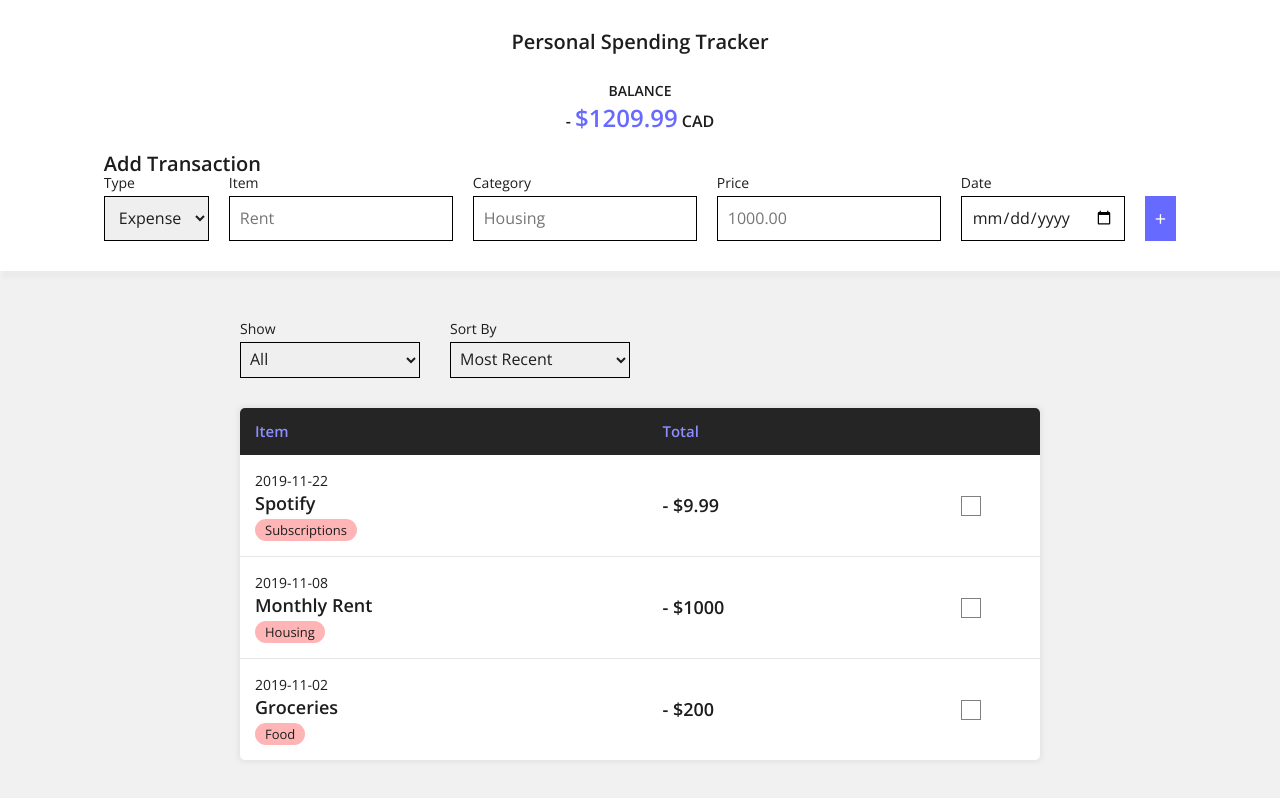
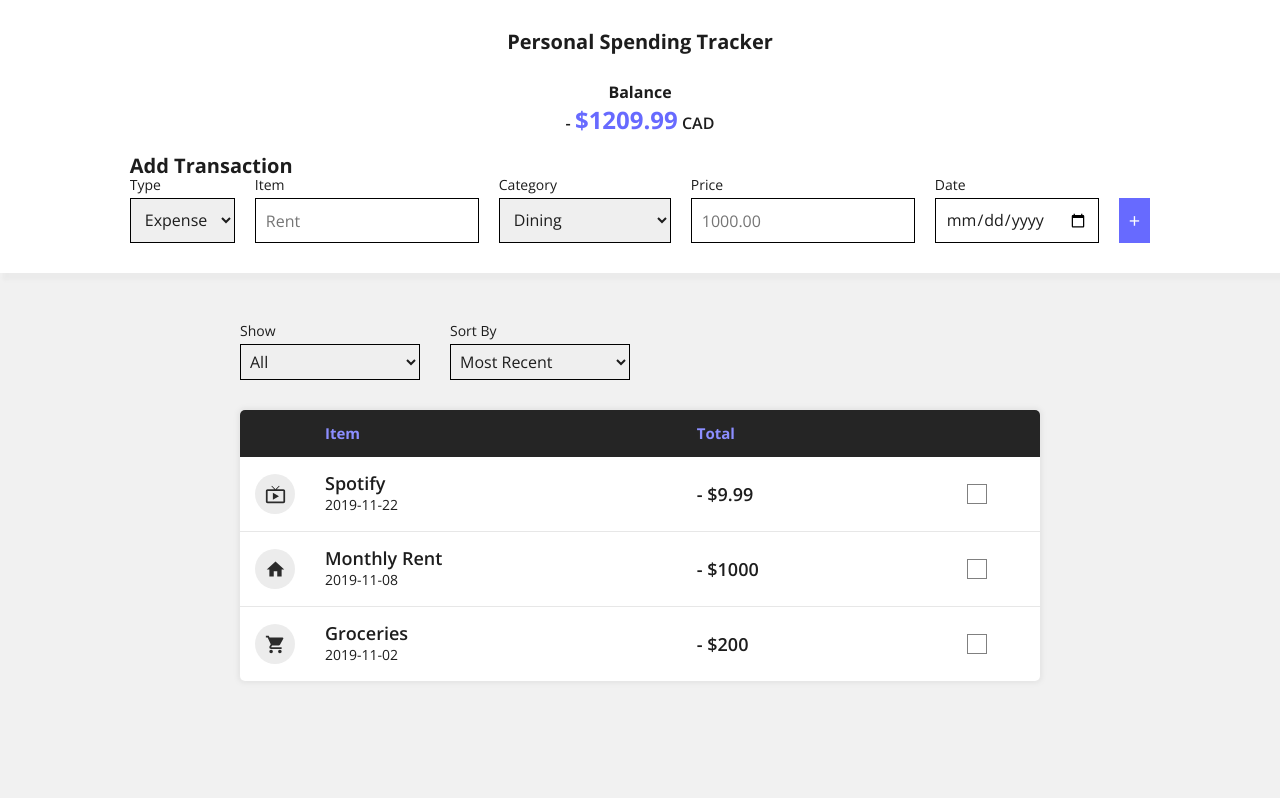
Before and after one commit to robinnong/personal-spending-tracker, a React (Create React App) app: page / in a window 1280 px wide. Built offline with nearby package versions, Linux system fonts and the light colour scheme.

Commit message:
Added new feature to display icons in place of category names

```diff
--- a/public/index.html
+++ b/public/index.html
@@ -10,7 +10,7 @@
       content="Personal Spending Tracker"
     />
 
-  <link href="https://fonts.googleapis.com/css2?family=Open+Sans:wght@400;600&display=swap" rel="stylesheet">
+  <link href="https://fonts.googleapis.com/css2?family=Open+Sans:wght@400;600;700&display=swap" rel="stylesheet">
   <title>Personal Spending Tracker - learning Redux</title>
   </head>
   <body>
--- a/src/App.css
+++ b/src/App.css
@@ -203,13 +203,23 @@ tr:not(:first-of-type) {
 
 th, td {padding: 15px;}
 
-.category span {
-  font-size: 1.3rem;
-  background-color: #ffb5b5;
-  margin-top: 5px;
-  display: inline-block;
-  padding: 0px 10px;
-  border-radius: 30px;
+.category {
+  width: 50px;
+}
+
+.category div {
+  border-radius: 50%;
+  height: 40px;
+  width: 40px;
+  display: flex;
+  justify-content: center;
+  align-items: center;
+  color: rgb(43, 43, 43);
+  background-color: rgb(236, 236, 236);
+}
+
+.category svg {
+  transform: scale(1.4);
 }
 
 table button {
@@ -232,7 +242,7 @@ table button {
   line-height: 2.2rem;
 }
 
-.tableHeadings {
+thead {
   background-color: #252525;
   color: #8c8eff;
 }
@@ -245,12 +255,12 @@ table button {
 }
 
 .summary h2 {
-  font-size: 1.4rem;
-  text-transform: uppercase;
+  font-size: 1.6rem;
   margin-bottom: 5px;
 }
 
 .summary span {
+  font-weight: 700;
   color: #676aff;
   font-size: 2.4rem;
 }
--- a/src/components/AddItem.js
+++ b/src/components/AddItem.js
@@ -1,5 +1,6 @@
 import React from 'react';
 import { connect } from 'react-redux';
+import { Categories } from './helpers';
 import { addItem, setCurrentItem } from '../redux/actions';
 
 const mapStateToProps = (state) => ({ current: state.currentItem });
@@ -45,16 +46,22 @@ const AddItem = ({ current, dispatch }) => {
             required={true}
           />
         </div>
+
         <div>
           <label htmlFor="category">Category</label>
-          <input
-            type="text"
+          <select
             id="category"
-            value={category}
-            placeholder="Housing"
+            value={type}
             required={true}
-          />
+          >
+            {Categories.map((category, index)=> {
+              return (
+                <option key={index} value={category}>{category}</option>
+              )
+            })}
+          </select>
         </div>
+
         <div>
           <label htmlFor="price">Price</label>
           <input
--- a/src/components/Item.js
+++ b/src/components/Item.js
@@ -1,17 +1,46 @@
-import React, { useState } from 'react';
+import React, { useState, useEffect } from 'react';
 import CheckIcon from '@material-ui/icons/Check';
+import AttachMoneyIcon from '@material-ui/icons/AttachMoney';
+import MovieIcon from '@material-ui/icons/Movie';
+import HomeIcon from '@material-ui/icons/Home';
+import LiveTvIcon from '@material-ui/icons/LiveTv';
+import LocalGroceryStoreIcon from '@material-ui/icons/LocalGroceryStore';
+import LocalDiningIcon from '@material-ui/icons/LocalDining';
 
 const Item = ({ onClick, date, name, category, price }) => {
     const [checked, isChecked] = useState(false);
+    const [icon, setIcon] = useState(<AttachMoneyIcon/>);
+
+    useEffect(()=> {
+        switch(category) {
+            case 'dining':
+                setIcon(<LocalDiningIcon />)
+                break;
+            case 'entertainment':
+                setIcon(<MovieIcon />)
+                break;
+            case 'groceries':
+                setIcon(<LocalGroceryStoreIcon />)
+                break;
+            case 'housing':
+                setIcon(<HomeIcon />)
+                break;
+            case 'subscriptions':
+                setIcon(<LiveTvIcon />)
+                break;
+            default:
+                setIcon(<AttachMoneyIcon />)
+        }
+    },[])
 
     return (
         <tr>
+            <td className="category">
+                <div className="categoryIcon">{icon}</div>
+            </td>
             <td className="itemCard">
+                <span className="name">{name}</span>
                 <span className="date">{date}</span>
-                <span className="name">{name}</span>
-                <div className="category">
-                    <span>{category}</span>
-                </div>
             </td>
             <td className="price">
                 {price < 0 ? "- " : " "}
--- a/src/components/SelectFilter.js
+++ b/src/components/SelectFilter.js
@@ -1,4 +1,5 @@
 import React from 'react';
+import { Categories } from './helpers';
 
 const SelectFilter = ({ categories, sort, filter }) => (
   <form action="" className="filterSelect">
@@ -10,11 +11,9 @@ const SelectFilter = ({ categories, sort, filter }) => (
         onChange={(e) => filter(e.target.value)}
       >
         <option value="">All</option>
-        {categories.map((category, index) => {
+        {Categories.map((category, index) => {
           return (
-            <option key={index} value={category}>
-              {category}
-            </option>
+            <option key={index} value={category}>{category}</option>
           )
         })}
       </select>
--- a/src/components/Table.js
+++ b/src/components/Table.js
@@ -17,7 +17,8 @@ const Table = ({ items, deleteItem }) => {
     return (
         <table>
             <thead>
-                <tr className="tableHeadings">
+                <tr>
+                    <th></th>
                     <th>Item </th>
                     <th>Total</th>
                     <th>
--- a/src/components/helpers.js
+++ b/src/components/helpers.js
@@ -4,7 +4,7 @@ export const SampleData = [
         id: 0,
         date: '2019-11-02',
         name: 'groceries',
-        category: 'food',
+        category: 'groceries',
         price: -200.00,
     },
     {
@@ -25,6 +25,20 @@ export const SampleData = [
     }
 ]
 
+export const Categories = [
+    'dining',
+    'entertaining',
+    'fitness',
+    'groceries',
+    'housing',
+    'income',
+    'misc.',
+    'personal hygeine',
+    'shopping',
+    'subscriptions',
+    'utilities',
+]
+
 export const Months = [
     '',
     'Jan',
```
Also changed, not shown: 1 other file (tests, documents, lock files or other folders).
